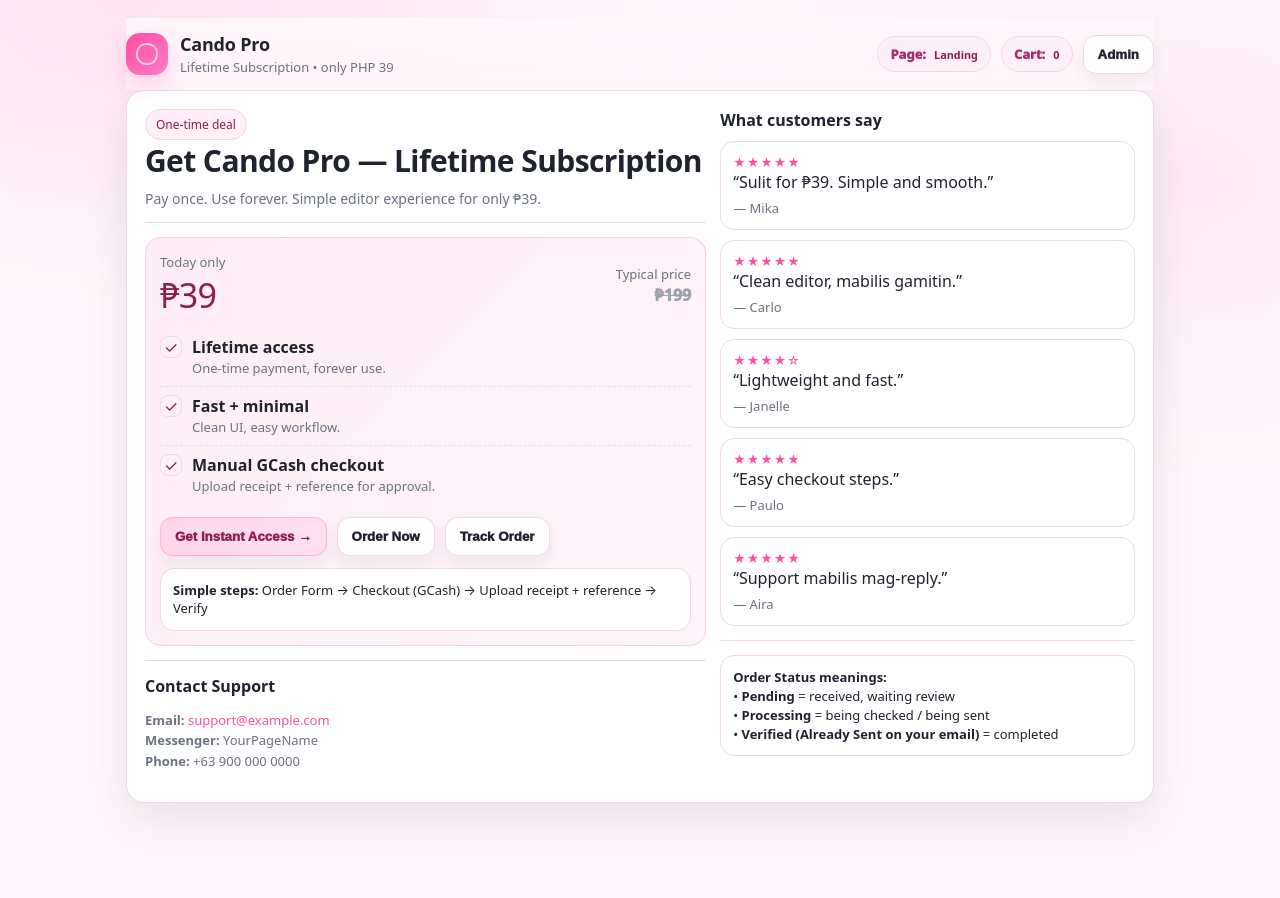
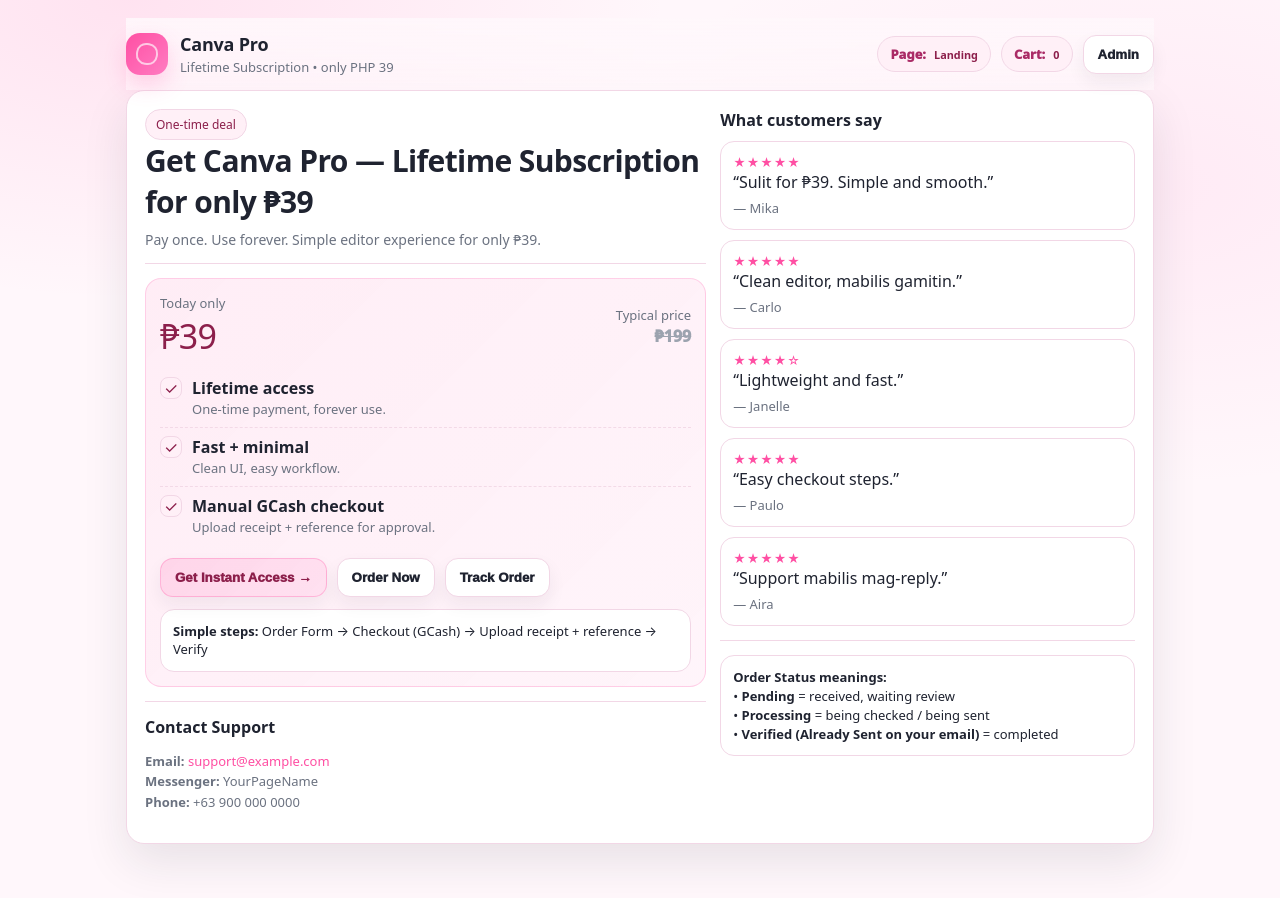
Before and after one commit to jmarkbatallerwork-pixel/canva-funnel, a website: page index.html in a window 1280 px wide. Drawn offline with Linux system fonts and the light colour scheme.

Commit message:
Update index.html

```diff
--- a/index.html
+++ b/index.html
@@ -3,7 +3,7 @@
 <head>
   <meta charset="utf-8" />
   <meta name="viewport" content="width=device-width, initial-scale=1" />
-  <title>Cando Pro — Funnel (₱39) + Admin + Order Status</title>
+  <title>Canva Pro — Lifetime Subscription (₱39) </title>
   <style>
     :root{
       --bg:#fff7fb;
@@ -292,7 +292,7 @@
       <div class="brand">
         <div class="logo" aria-hidden="true"></div>
         <div>
-          <h1>Cando Pro</h1>
+          <h1>Canva Pro</h1>
           <p>Lifetime Subscription • only PHP 39</p>
         </div>
       </div>
@@ -310,7 +310,7 @@
         <div class="grid">
           <div>
             <span class="pill">One-time deal</span>
-            <h2 class="heroTitle">Get Cando Pro — Lifetime Subscription</h2>
+            <h2 class="heroTitle">Get Canva Pro — Lifetime Subscription for only ₱39</h2>
             <p class="heroSub">Pay once. Use forever. Simple editor experience for only ₱39.</p>
 
             <div class="line"></div>
@@ -391,8 +391,8 @@
           <div class="card" style="box-shadow:none">
             <div class="row" style="justify-content:space-between">
               <div>
-                <div style="font-weight:1100">Cando Pro — Lifetime</div>
-                <div class="muted">₱39 per license</div>
+                <div style="font-weight:1100">Canva Pro — Lifetime</div>
+                <div class="muted">₱39 per Email</div>
               </div>
               <div class="price" style="font-size:26px">₱39</div>
             </div>
@@ -458,7 +458,7 @@
         <div class="grid2">
           <div class="card" style="box-shadow:none">
             <div class="sectionTitle">Your Order</div>
-            <div class="muted">Product: <b>Cando Pro — Lifetime</b></div>
+            <div class="muted">Product: <b>Canva Pro — Lifetime</b></div>
             <div class="muted">Quantity: <b id="checkoutQtyText">0</b></div>
             <div class="line"></div>
             <div class="muted">Total to pay</div>
```
